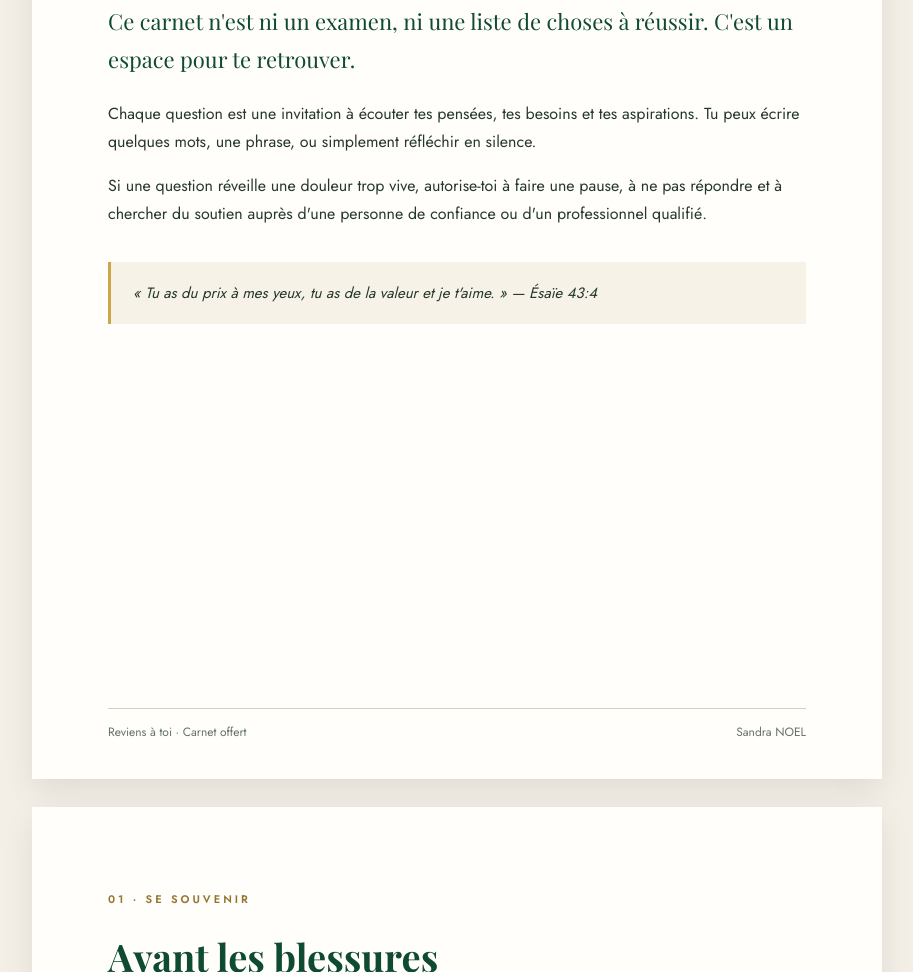
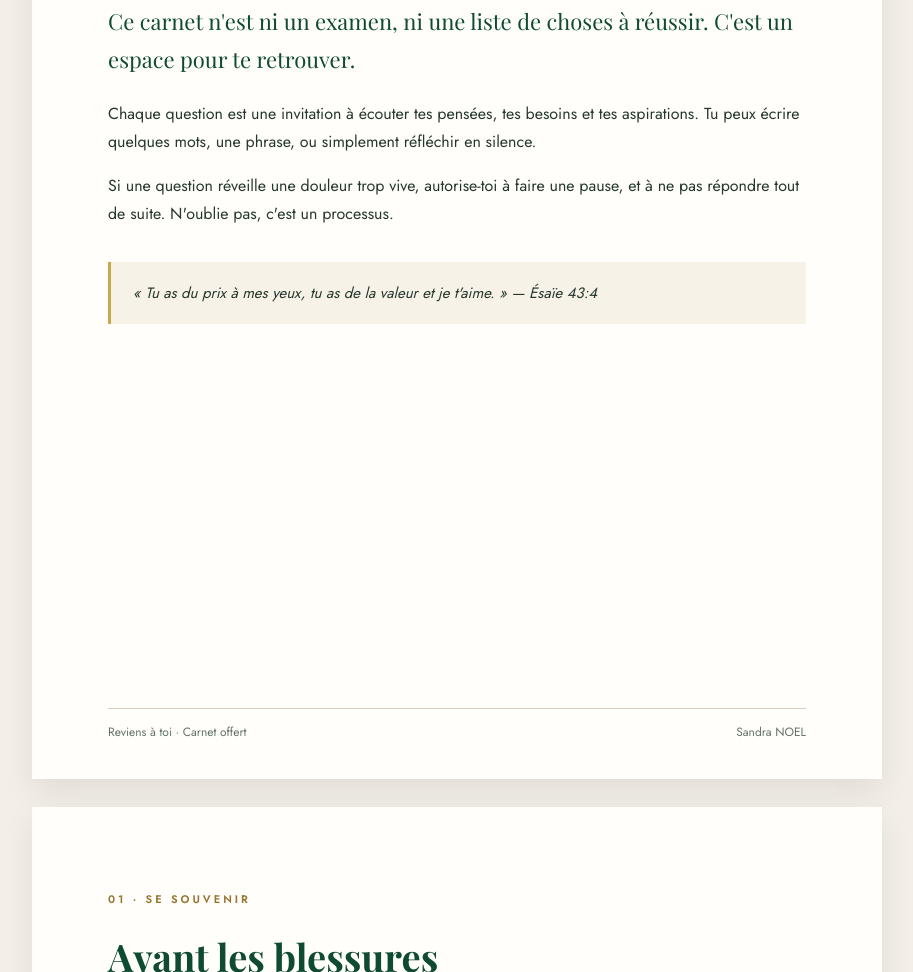
Before and after one commit to RUAH-CONSULTING/ruah, a plain HTML site: page carnet-reviens-a-toi.html in a window 1280 px wide. Shown: the part 1344-2316 px from the top of the page, without its empty margins (183-1096 px from the left). Drawn offline with nearby package versions, Linux system fonts and the light colour scheme.

Commit message:
Ajuster le message de bienveillance dans le carnet Reviens à toi

```diff
--- a/carnet-reviens-a-toi.html
+++ b/carnet-reviens-a-toi.html
@@ -26,7 +26,7 @@ h1,h2{font-family:'Playfair Display',Georgia,serif;line-height:1.22;color:var(--
 </style></head><body>
 <div class="toolbar"><a href="site.html#reviens-a-toi">← Retour aux méditations</a><button type="button" onclick="window.print()">Imprimer ou enregistrer en PDF</button></div>
 <main class="book"><section class="sheet cover"><div class="eyebrow">RUAH · Sandra NOEL</div><h1>Reviens à toi</h1><div class="line"></div><p class="lead">7 questions pour retrouver la femme que tu es</p><p class="note">Un carnet d'introspection offert, à parcourir librement et à ton rythme.</p><p style="margin-top:85px;color:#977531;font-size:13px;letter-spacing:2px">L'AMOUR VÉRITABLE</p><div class="foot"><span>La guérison commence avec toi.</span><span>ruah-ministere.fr</span></div></section>
-<section class="sheet"><span class="eyebrow">Avant de commencer</span><h2>Quelques instants pour toi</h2><div class="line"></div><p class="lead">Ce carnet n'est ni un examen, ni une liste de choses à réussir. C'est un espace pour te retrouver.</p><p>Chaque question est une invitation à écouter tes pensées, tes besoins et tes aspirations. Tu peux écrire quelques mots, une phrase, ou simplement réfléchir en silence.</p><p>Si une question réveille une douleur trop vive, autorise-toi à faire une pause, à ne pas répondre et à chercher du soutien auprès d'une personne de confiance ou d'un professionnel qualifié.</p><p class="reference">« Tu as du prix à mes yeux, tu as de la valeur et je t'aime. » — Ésaïe 43:4</p><div class="foot"><span>Reviens à toi · Carnet offert</span><span>Sandra NOEL</span></div></section>
+<section class="sheet"><span class="eyebrow">Avant de commencer</span><h2>Quelques instants pour toi</h2><div class="line"></div><p class="lead">Ce carnet n'est ni un examen, ni une liste de choses à réussir. C'est un espace pour te retrouver.</p><p>Chaque question est une invitation à écouter tes pensées, tes besoins et tes aspirations. Tu peux écrire quelques mots, une phrase, ou simplement réfléchir en silence.</p><p>Si une question réveille une douleur trop vive, autorise-toi à faire une pause, et à ne pas répondre tout de suite. N'oublie pas, c'est un processus.</p><p class="reference">« Tu as du prix à mes yeux, tu as de la valeur et je t'aime. » — Ésaïe 43:4</p><div class="foot"><span>Reviens à toi · Carnet offert</span><span>Sandra NOEL</span></div></section>
 <section class="sheet"><span class="eyebrow">01 · Se souvenir</span><h2>Avant les blessures</h2><div class="line"></div><p class="question">De quoi étais-tu fière avant que certaines expériences ne changent le regard que tu portes sur toi ?</p><div class="label">Mon espace de réflexion</div><div class="writing" aria-hidden="true"></div><p class="reference">Pour prolonger ta réflexion dans la Bible : Psaume 139:14</p><div class="foot"><span>Reviens à toi · Carnet offert</span><span>Sandra NOEL</span></div></section>
 <section class="sheet"><span class="eyebrow">02 · Reconnaître</span><h2>Les qualités oubliées</h2><div class="line"></div><p class="question">Quelles sont trois qualités que tu as peut-être cessé de reconnaître chez toi ?</p><div class="label">Mon espace de réflexion</div><div class="writing" aria-hidden="true"></div><p class="reference">Pour prolonger ta réflexion dans la Bible : Ésaïe 43:4</p><div class="foot"><span>Reviens à toi · Carnet offert</span><span>Sandra NOEL</span></div></section>
 <section class="sheet"><span class="eyebrow">03 · Distinguer</span><h2>Les paroles des autres</h2><div class="line"></div><p class="question">Quelle parole blessante as-tu fini par prendre pour une vérité sur toi ?</p><div class="label">Mon espace de réflexion</div><div class="writing" aria-hidden="true"></div><p class="reference">Pour prolonger ta réflexion dans la Bible : Proverbes 4:23</p><div class="foot"><span>Reviens à toi · Carnet offert</span><span>Sandra NOEL</span></div></section>
```
